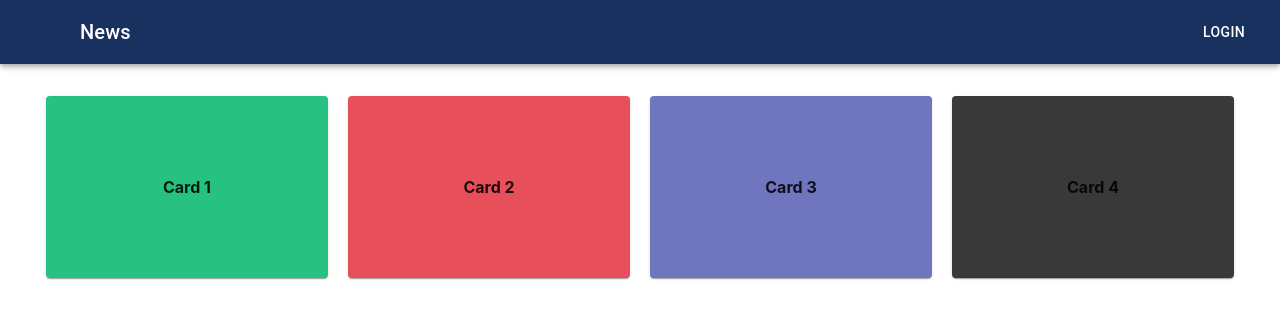
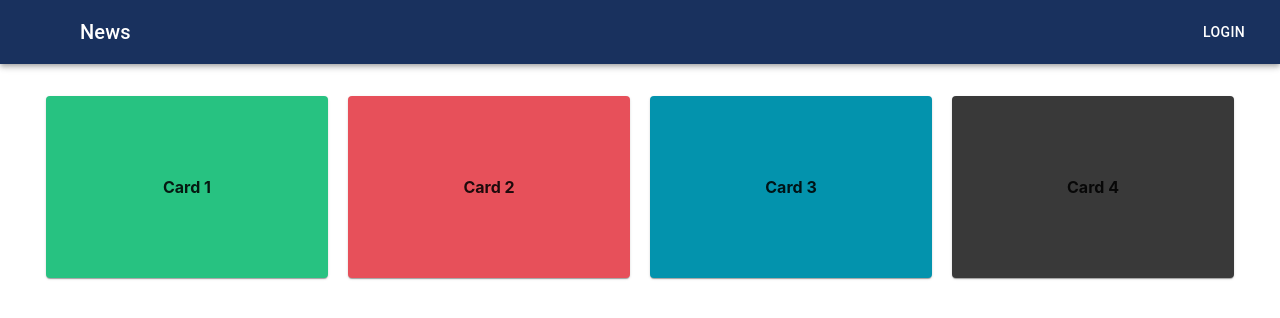
Before and after one commit to paulobaltieri/novuscut, a React (Create React App) app: page /home in a window 1280 px wide. Shown: the top 318 px of the page. Built offline with nearby package versions, Linux system fonts and the light colour scheme; some icons are missing; the HTML template or start-up script is replaced by a standard one.

Commit message:
Correção dos cards

```diff
--- a/src/pages/Home/homePage.jsx
+++ b/src/pages/Home/homePage.jsx
@@ -10,7 +10,7 @@ export default function Home() {
       <div className="card-container">
         <Card className="custom-card" style={{backgroundColor:"#27c281"}}>Card 1</Card>
         <Card className="custom-card" style={{backgroundColor:"#e7505a"}}>Card 2</Card>
-        <Card className="custom-card" style={{backgroundColor:"#6f75bf"}}>Card 3</Card>
+        <Card className="custom-card" style={{backgroundColor:"#0393ad"}}>Card 3</Card>
         <Card className="custom-card" style={{backgroundColor:"#393939"}}>Card 4</Card>
       </div>
     </div>
```
